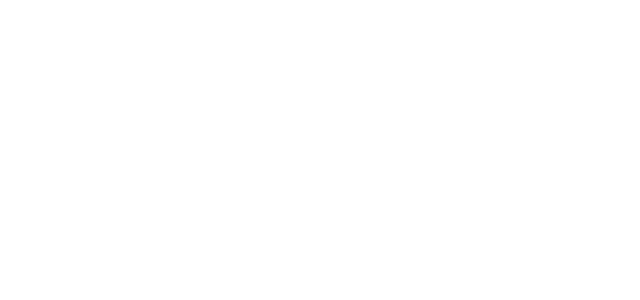
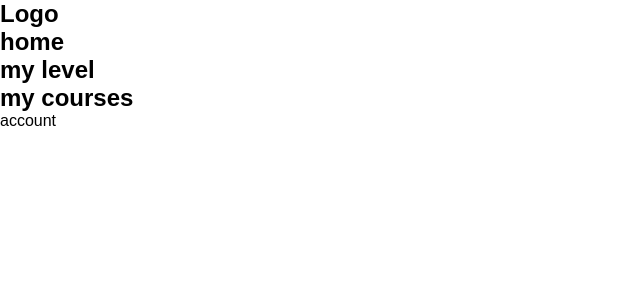
Before and after one commit to lam-garr/Language-App, a React (Create React App) app in the folder client/: page / in a window 1280 px wide. Shown: the top 300 px of the page, without its empty margins (0-640 px from the left). Built offline with nearby package versions, Linux system fonts and the light colour scheme.

Commit message:
Edit Nav component

```diff
--- a/client/src/App.tsx
+++ b/client/src/App.tsx
@@ -5,6 +5,7 @@ import HomePage from "./pages/HomePage";
 import SignupPage from './pages/SignupPage';
 import LandingPage from './pages/LandingPage';
 import OverlayComponent from './components/OverlayComponent';
+import NavComponent from "./components/NavComponent";
 import './styles/App.css';
 
 function App() {
@@ -17,6 +18,7 @@ function App() {
 
   return (
     <BrowserRouter>
+      <NavComponent/>
       <OverlayComponent isOpen={overlayIsOpen}/>
       <Routes>
         <Route path="/:username" element={<LandingPage/>}></Route>
--- a/client/src/components/NavComponent.tsx
+++ b/client/src/components/NavComponent.tsx
@@ -3,7 +3,23 @@ import "../styles/NavComponent.css";
 
 function NavComponent() {
     return(
-        <nav></nav>
+        <nav className="nav-content">
+            <div className="nav-container">
+                <div className="nav-left">
+                    <div className="nav-left-logo">
+                        <h1>Logo</h1>
+                    </div>
+                    <div className="nav-left-content">
+                        <h2>home</h2>
+                        <h2>my level</h2>
+                        <h2>my courses</h2>
+                    </div>
+                </div>
+                <div className="nav-right">
+                    account
+                </div>
+            </div>
+        </nav>
     );
 }
 
```
